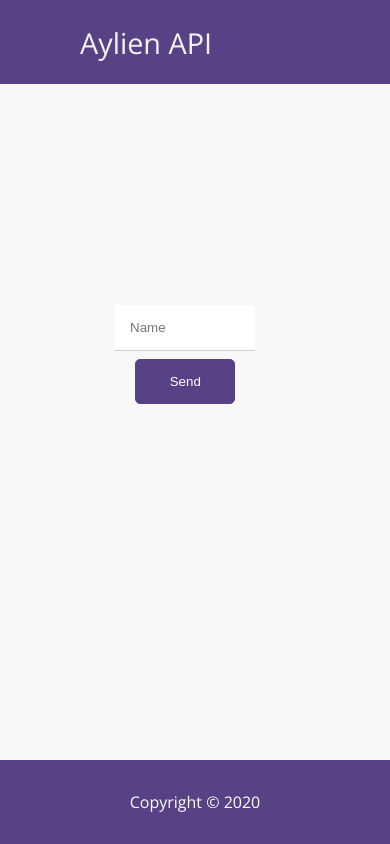
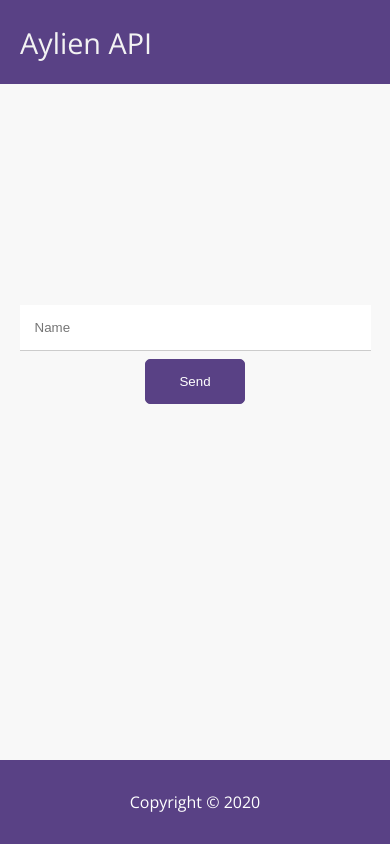
Before and after one commit to drtaupier/AI-Sentiment-Analysis-Application, a website built with webpack: page src/client/views/index.html in a window 390 px wide. Built offline with nearby package versions, Linux system fonts and the light colour scheme.

Commit message:
Website is responsive now

```diff
--- a/package.json
+++ b/package.json
@@ -28,6 +28,7 @@
     "clean-webpack-plugin": "^3.0.0",
     "css-loader": "^3.4.2",
     "html-webpack-plugin": "^4.0.4",
+    "jest": "^25.2.7",
     "loader": "^2.1.1",
     "node-sass": "^4.13.1",
     "sass-loader": "^8.0.2",
--- a/src/client/style/style.scss
+++ b/src/client/style/style.scss
@@ -135,3 +135,55 @@
     font-size: 0.8em;
     line-height: 2em;
 }
+
+@media only screen and (min-width:750px) and (max-width:1100px){
+    section article{
+        width: 80%;
+    }
+}
+
+@media only screen and (min-width:500px) and (max-width:749px){
+    header h1{
+        margin-left: 60px;
+    }
+
+    section article{
+        width: 100%;
+    }
+
+    .showRes{
+        width: 100%;
+    }
+}
+
+@media only screen and (min-width:370px) and (max-width:499px){
+    .container{
+        grid-template-columns: 1fr;
+        grid-template-areas:
+        "header"
+        "section"
+        "footer";
+    }
+
+    header h1{
+        margin-left: 20px;
+    }
+
+    section article{
+        width: 100%;
+    }
+
+    form{
+        width: 100%;
+        margin: 0 auto;
+    }
+
+    section article form input[type='text']{
+        width: 100%;
+    }
+
+    .showRes{
+        width: 100%;
+    }
+
+}
```
Also changed, not shown: 1 other file.
